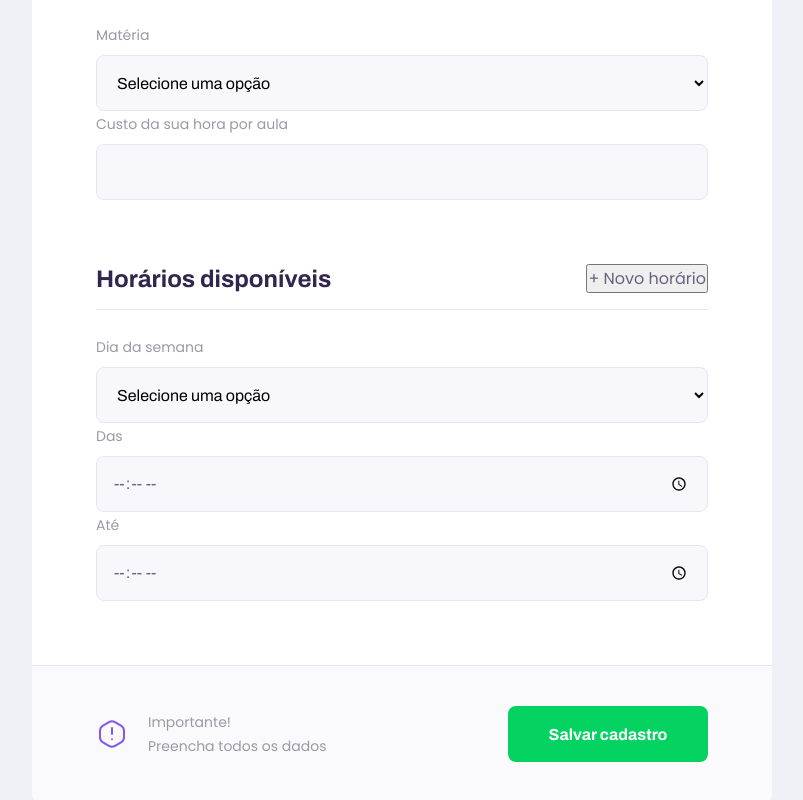
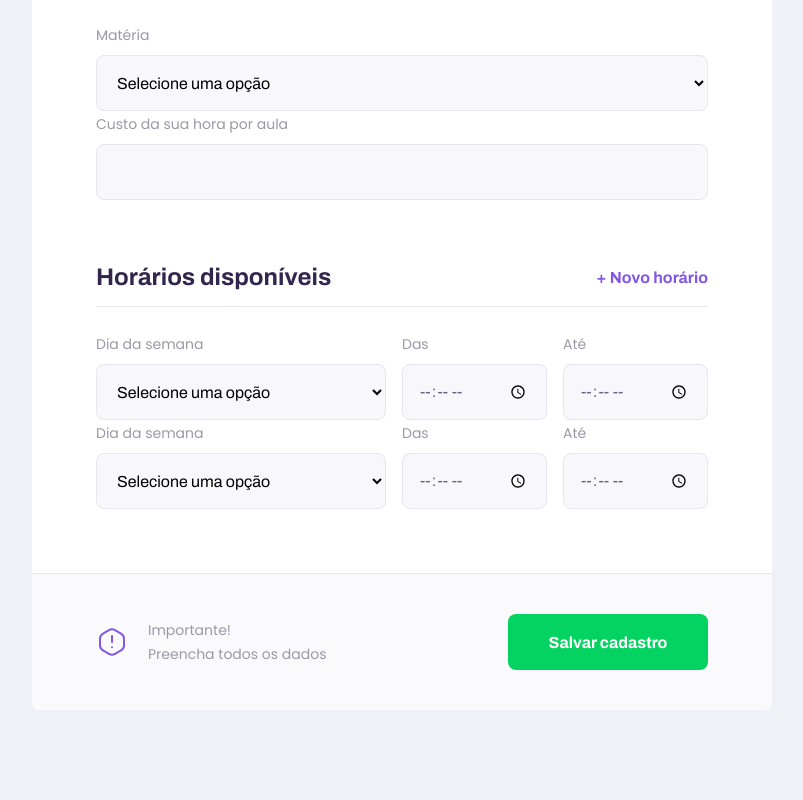
Before and after one commit to JuanPabllo/Proffy, a React (Create React App) app in the folder web/: page /give-classes in a window 1280 px wide. Shown: the part 1015-1815 px from the top of the page, without its empty margins (238-1041 px from the left). After the commit the page ends 1725 px from the top, so only its background shows below. Built offline with nearby package versions, Linux system fonts and the light colour scheme.

Commit message:
adding css of buttom

```diff
--- a/web/src/pages/TeacherForm/index.tsx
+++ b/web/src/pages/TeacherForm/index.tsx
@@ -10,6 +10,11 @@ import warningIcon from "../../assets/images/icons/warning.svg";
 import "./styles.css";
 
 function Teacherform() {
+    const scheduleItems = [
+        { weel_day: 0, from: "8:00AM", to: "4:00PM" },
+        { weel_day: 2, from: "10:00AM", to: "6:00PM" },
+    ];
+
     return (
         <div id="page-teacher-form" className="container">
             <Pageheader
@@ -61,7 +66,9 @@ function Teacherform() {
                         <button type="button">+ Novo horário</button>
                     </legend>
 
-                    <div className="schedule-Item">
+                    {scheduleItems.map((scheduleItem) => {
+                        return (
+                            <div className="schedule-item">
                                 <Select
                                     name="week_day"
                                     label="Dia da semana"
@@ -78,6 +85,8 @@ function Teacherform() {
                                 <Input name="from" label="Das" type="time" />
                                 <Input name="to" label="Até" type="time" />
                             </div>
+                        );
+                    })}
                 </fieldset>
 
                 <footer>
--- a/web/src/pages/TeacherForm/styles.css
+++ b/web/src/pages/TeacherForm/styles.css
@@ -36,6 +36,18 @@
     width: 100%;
     padding-bottom: 1.6rem;
     border-bottom: 1px solid var(--color-line-in-white);
+}
+
+#page-teacher-form main fieldset legend button{
+    background: none;
+    border: 0;
+    color: var(--color-primary);
+    font: 700 1.6rem Archivo;
+    cursor: pointer;
+    transition: color 0.2;
+}
+#page-teacher-form main fieldset legend button:hover {
+    color: var(--color-primary-dark);
 }
 
 #page-teacher-form main fieldset .input-block * .textarea-block,
@@ -101,6 +113,15 @@
         padding: 0 6.4rem;
     }
 
+    #page-teacher-form main .schedule-item {
+        display: grid;
+        grid-template-columns: 2fr 1fr 1fr;
+        column-gap: 1.6rem;
+    }
+    #page-teacher-form main .schedule-item .input-block {
+        margin-top: 0 !important;
+    }
+
     #page-teacher-form main footer {
         padding: 4rem 6.4rem;
         display: flex;
```
Lines whose indentation alone changed are shown as unchanged.
